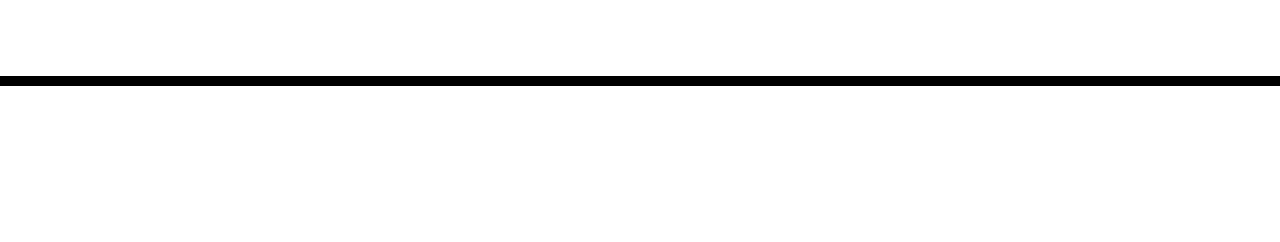
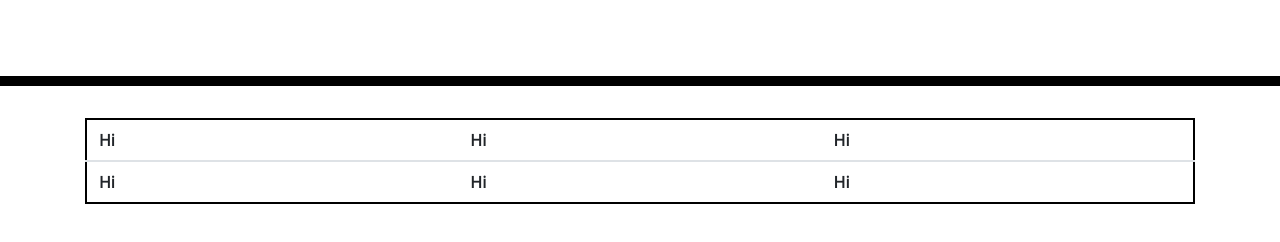
Before and after one commit to Keerbi12/day-planner, a plain HTML site: page index.html in a window 1280 px wide. Shown: the part 182-424 px from the top of the page. Drawn offline with nearby package versions, Linux system fonts and the light colour scheme; files that its build step writes are made by us from their sources.

Commit message:
re-organies files, created table template in HTML.

```diff
--- a/Develop/style.css
+++ b/Assets/css/style.css
@@ -69,3 +69,9 @@ textarea {
   font-size: 20px;
   transition: all 0.3s ease-in-out;
 }
+
+/* Table CSS */
+
+.table {
+  border: 2px solid black;
+}
--- /dev/null
+++ b/Assets/js/script.js
@@ -0,0 +1,3 @@
+const m = moment();
+
+console.log(m.format())
--- a/Develop/script.js
+++ /dev/null
@@ -1,3 +0,0 @@
-const m = moment();
-
-console.log(m.format())
--- a/index.html
+++ b/index.html
@@ -18,7 +18,7 @@
       href="https://fonts.googleapis.com/css?family=Open+Sans&display=swap"
       rel="stylesheet"
     />
-    <link rel="stylesheet" href="style.css" />
+    <link rel="stylesheet" href="Assets/css/style.css" />
     <title>Work Day Scheduler</title>
   </head>
 
@@ -30,10 +30,27 @@
     </header>
     <div class="container">
       <!-- Timeblocks go here -->
+      <!-- Using bootstrap table -->
+      <table class="table">
+        <thead>
+          <tr>
+            <th>Hi</th>
+            <th>Hi</th>
+            <th>Hi</th>
+          </tr>
+        </thead>
+        <tbody>
+          <tr>
+            <th>Hi</th>
+            <th>Hi</th>
+            <th>Hi</th>
+          </tr>
+        </tbody>
+      </table>
     </div>
 
     <script src="https://cdnjs.cloudflare.com/ajax/libs/jquery/3.2.1/jquery.min.js"></script>
     <script src="https://cdnjs.cloudflare.com/ajax/libs/moment.js/2.24.0/moment.min.js"></script>
-    <script src="script.js"></script>
+    <script src="Assets/js/script.js"></script>
   </body>
 </html>
```
